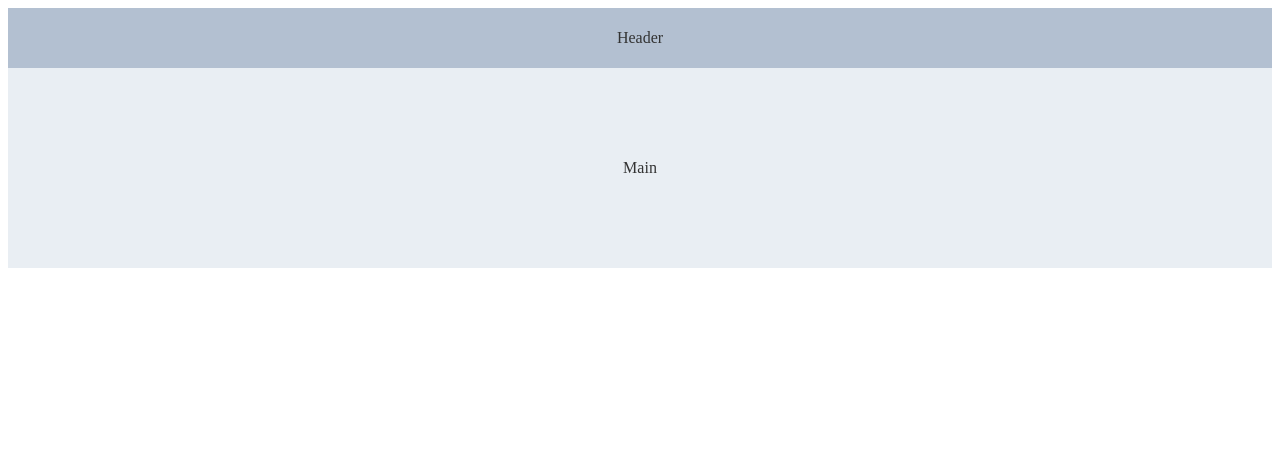
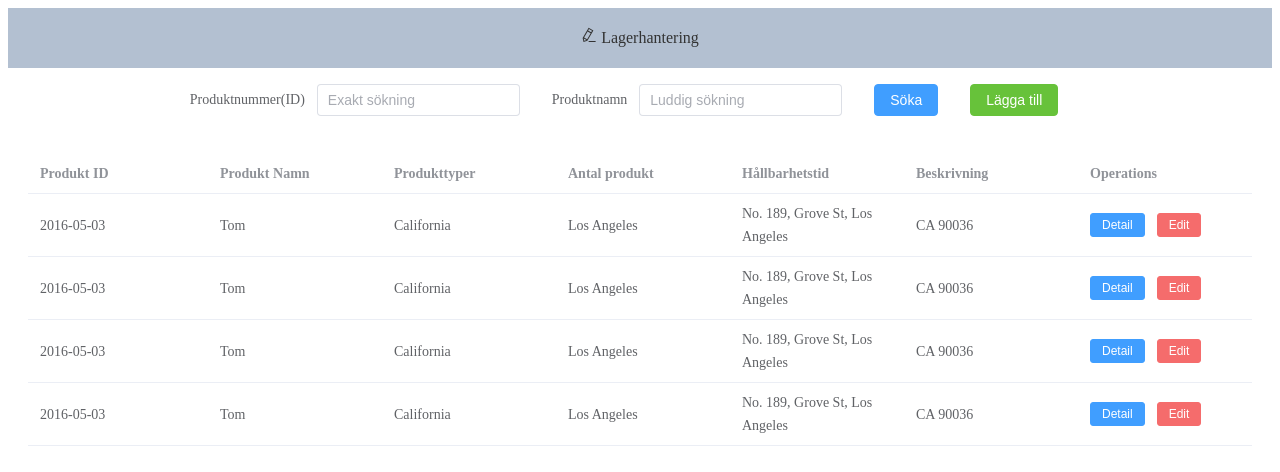
Before and after one commit to SOTGGON/DT162G_Projekt, a Vue app in the folder warehouse/: page / in a window 1280 px wide. Shown: the top 472 px of the page. Built offline with nearby package versions, Linux system fonts and the light colour scheme.

Commit message:
Skapa gräsnitt med hjälp av Element UI

```diff
--- a/warehouse/package.json
+++ b/warehouse/package.json
@@ -9,6 +9,7 @@
     "preview": "vite preview"
   },
   "dependencies": {
+    "@element-plus/icons-vue": "^2.3.1",
     "element-plus": "^2.5.1",
     "vue": "^3.3.11",
     "vue-router": "^4.2.5"
--- a/warehouse/src/App.vue
+++ b/warehouse/src/App.vue
@@ -1,14 +1,199 @@
 <template>
   <div class="common-layout">
     <el-container>
-      <el-header>Header</el-header>
-      <el-main>Main</el-main>
+
+      <el-dialog v-model="dialogVisible" title="Ny produkt" :before-close="handleClose" width="60%">
+        <span>
+          <el-form :inline="true" :model="product" class="demo-form-inline">
+            <el-divider content-position="left">Grund information</el-divider>
+
+            <el-form-item label="Produkt ID">
+              <el-input v-model="product.id" placeholder="Produkt ID" clearable />
+            </el-form-item>
+
+            <el-form-item label="Produkt Namn">
+              <el-input v-model="product.name" placeholder="Produkt Namn" clearable />
+            </el-form-item>
+
+            <el-form-item label="Produkttyper">
+              <el-select v-model="product.type" placeholder="Produkttyper" clearable>
+                <el-option label="Spannmålsprodukter" value="grainproducts" />
+                <el-option label="Stärkelseprodukter" value="starchproducts" />
+                <el-option label="Vegetabiliska produkter" value="vegetableproducts" />
+                <el-option label="Fruktprodukter" value="fruitproducts" />
+                <el-option label="Köttprodukter" value="meatproducts" />
+                <el-option label="Fjäderfäprodukter" value="poultryproducts" />
+                <el-option label="Äggprodukter" value="eggproducts" />
+                <el-option label="Mejeriprodukter" value="dairyproducts" />
+                <el-option label="Godis" value="candy" />
+                <el-option label="Snacks" value="snacks" />
+              </el-select>
+            </el-form-item>
+
+            <el-form-item label="Antal produkt">
+              <el-input v-model.number="product.count" />
+            </el-form-item>
+
+            <el-form-item label="Hållbarhetstid">
+              <el-date-picker v-model="product.date" type="date" placeholder="Pick a date" clearable />
+            </el-form-item>
+
+            <el-divider content-position="left">Övriga</el-divider>
+
+            <el-form-item label="Beskrivning">
+              <el-input v-model="product.description" placeholder="Beskrivning" type="textarea" clearable />
+            </el-form-item>
+          </el-form>
+        </span>
+        <template #footer>
+          <span class="dialog-footer">
+            <el-button @click="dialogVisible = false">Cancel</el-button>
+            <el-button type="primary" @click="dialogVisible = false">
+              Confirm
+            </el-button>
+          </span>
+        </template>
+      </el-dialog>
+
+      <el-header><el-icon>
+          <EditPen />
+        </el-icon> Lagerhantering</el-header>
+
+      <el-form :inline="true" :model="search" class="demo-form-inline" size="mini">
+        <el-form-item label="Produktnummer(ID)">
+          <el-input v-model="search.id" placeholder="Exakt sökning" clearable />
+        </el-form-item>
+
+        <el-form-item label="Produktnamn">
+          <el-input v-model="search.name" placeholder="Luddig sökning" clearable />
+        </el-form-item>
+
+        <el-form-item>
+          <el-button type="primary" @click="searchProduct">Söka</el-button>
+        </el-form-item>
+
+        <el-form-item>
+          <el-button type="success" @click="dialogVisible = true">Lägga till</el-button>
+        </el-form-item>
+      </el-form>
+
+      <el-main>
+        <el-table :data="tableData" style="width: 100%">
+          <el-table-column fixed prop="id" label="Produkt ID" />
+          <el-table-column prop="name" label="Produkt Namn" />
+          <el-table-column prop="type" label="Produkttyper" />
+          <el-table-column prop="count" label="Antal produkt" />
+          <el-table-column prop="date" label="Hållbarhetstid" />
+          <el-table-column prop="description" label="Beskrivning" />
+          <el-table-column fixed="right" label="Operations">
+            <template #default>
+              <el-button type="primary" size="small" @click="handleClick">Detail</el-button>
+              <el-button type="danger" size="small">Edit</el-button>
+            </template>
+          </el-table-column>
+        </el-table>
+      </el-main>
     </el-container>
   </div>
 </template>
 
 <script setup>
+import { reactive, ref } from 'vue'
+import { ElMessageBox } from 'element-plus'
+import { StarFilled } from '@element-plus/icons-vue'
 
+// Sökning
+const search = reactive({
+  id: '',
+  name: ''
+})
+
+const searchProduct = () => {
+  console.log('submit!')
+}
+
+const handleClick = () => {
+  console.log('click')
+}
+
+// Tabel
+const tableData = [
+  {
+    id: '2016-05-03',
+    name: 'Tom',
+    type: 'California',
+    count: 'Los Angeles',
+    date: 'No. 189, Grove St, Los Angeles',
+    description: 'CA 90036',
+    tag: 'Home',
+  },
+  {
+    id: '2016-05-03',
+    name: 'Tom',
+    type: 'California',
+    count: 'Los Angeles',
+    date: 'No. 189, Grove St, Los Angeles',
+    description: 'CA 90036',
+    tag: 'Office',
+  },
+  {
+    id: '2016-05-03',
+    name: 'Tom',
+    type: 'California',
+    count: 'Los Angeles',
+    date: 'No. 189, Grove St, Los Angeles',
+    description: 'CA 90036',
+    tag: 'Home',
+  },
+  {
+    id: '2016-05-03',
+    name: 'Tom',
+    type: 'California',
+    count: 'Los Angeles',
+    date: 'No. 189, Grove St, Los Angeles',
+    description: 'CA 90036',
+    tag: 'Office',
+  },
+]
+
+// Tillläggnings form
+const dialogVisible = ref(false)
+
+const handleClose = (done) => {
+  ElMessageBox.confirm('Are you sure to close this dialog?')
+    .then(() => {
+      done();
+    })
+    .catch(() => {
+      // catch error
+    });
+}
+
+const product = reactive({
+  id: '',
+  name: '',
+  type: '',
+  count: 0,
+  date: '',
+  description: ''
+})
+
+const checkCount = (rule, value, callback) => {
+  if (!value) {
+    return callback(new Error('Please input the count'));
+  }
+  setTimeout(() => {
+    if (!Number.isInteger(value)) {
+      callback(new Error('Please input digits'));
+    } else {
+      if (value < 18) {
+        callback(new Error('Count must be greater than 18'));
+      } else {
+        callback();
+      }
+    }
+  }, 1000);
+}
 </script>
 
 <style scoped>
@@ -18,17 +203,37 @@ body {
   margin-left: 0px;
 
 }
+
 .el-header {
   background-color: #B3C0D1;
   color: #333;
   text-align: center;
   line-height: 60px;
+  margin-bottom: 1rem;
 }
 
-.el-main {
+/* .el-main {
   background-color: #E9EEF3;
   color: #333;
   text-align: center;
   line-height: 160px;
+} */
+
+.el-form {
+  text-align: center;
+  justify-content: center;
+}
+
+
+.el-input {
+  --el-input-width: 100%;
+}
+
+.el-select {
+  min-width: 150px;
+}
+
+.el-date-picker {
+  width: 10px;
 }
 </style>
--- a/warehouse/src/main.js
+++ b/warehouse/src/main.js
@@ -1,11 +1,16 @@
 import { createApp } from 'vue'
 import ElementPlus from 'element-plus';
 import 'element-plus/dist/index.css';
+import * as ElementPlusIconsVue from '@element-plus/icons-vue'
 import App from './App.vue'
 import router from './router'
 
 const app = createApp(App)
 
+for (const [key, component] of Object.entries(ElementPlusIconsVue)) {
+    app.component(key, component)
+}
+
 app.use(ElementPlus);
 app.use(router)
 
```
Also changed, not shown: 1 other file (tests, documents, lock files or other folders).
